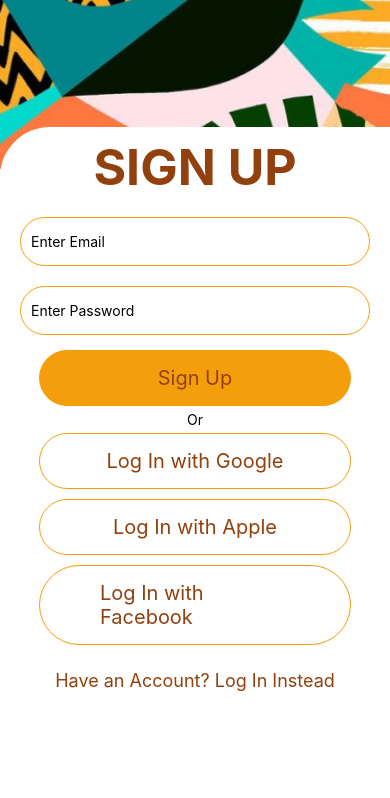
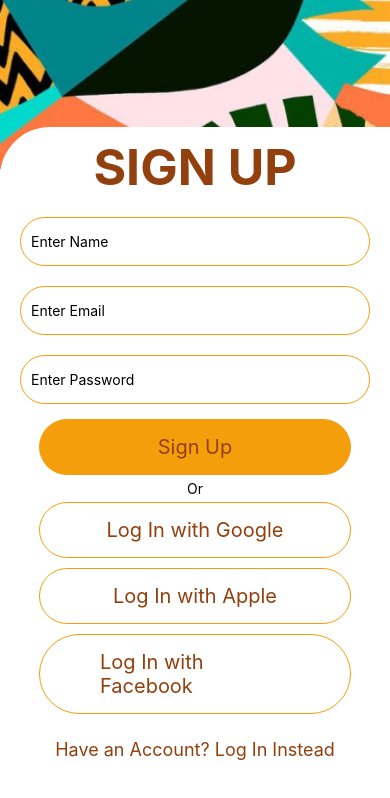
Before and after one commit to Lubwama-Emmanuel/Dojo_Chat, a React Native app: screen /SignUp in a window 390 px wide. Shown: the top 798 px of the page. Built offline with nearby package versions, Linux system fonts and the light colour scheme.

Commit message:
feat:profile scrren

```diff
--- a/screens/SignUp.tsx
+++ b/screens/SignUp.tsx
@@ -14,6 +14,7 @@
 };
 
 const initialValues = {
+  name: "",
   email: "",
   password: "",
 };
@@ -29,7 +30,11 @@
 
   async function createUser() {
     try {
-      const token = register(inputValues.email, inputValues.password);
+      const token = register(
+        inputValues.name,
+        inputValues.email,
+        inputValues.password
+      );
       setToken(token);
     } catch (error) {
       console.log("an error occured here");
@@ -50,6 +55,12 @@
       <Image source={require("../assets/bg.png")} style={styles.image} />
       <View style={styles.innerContainer}>
         <Text style={styles.heading}>Sign Up</Text>
+        <Input
+          inputConfig={{
+            placeholder: "Enter Name",
+            onChangeText: handleInputValues.bind(this, "name"),
+          }}
+        />
         <Input
           inputConfig={{
             placeholder: "Enter Email",
```
